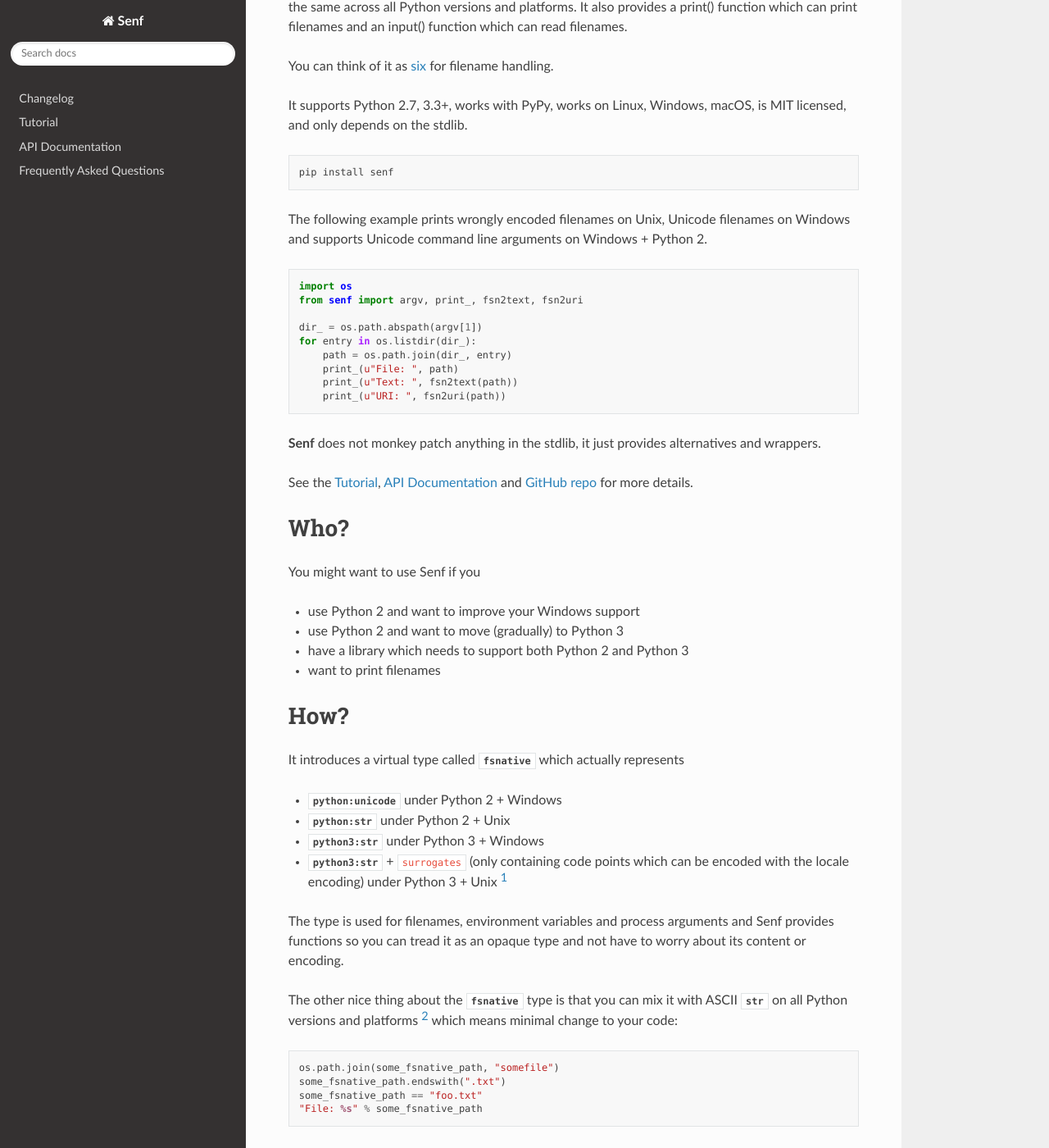
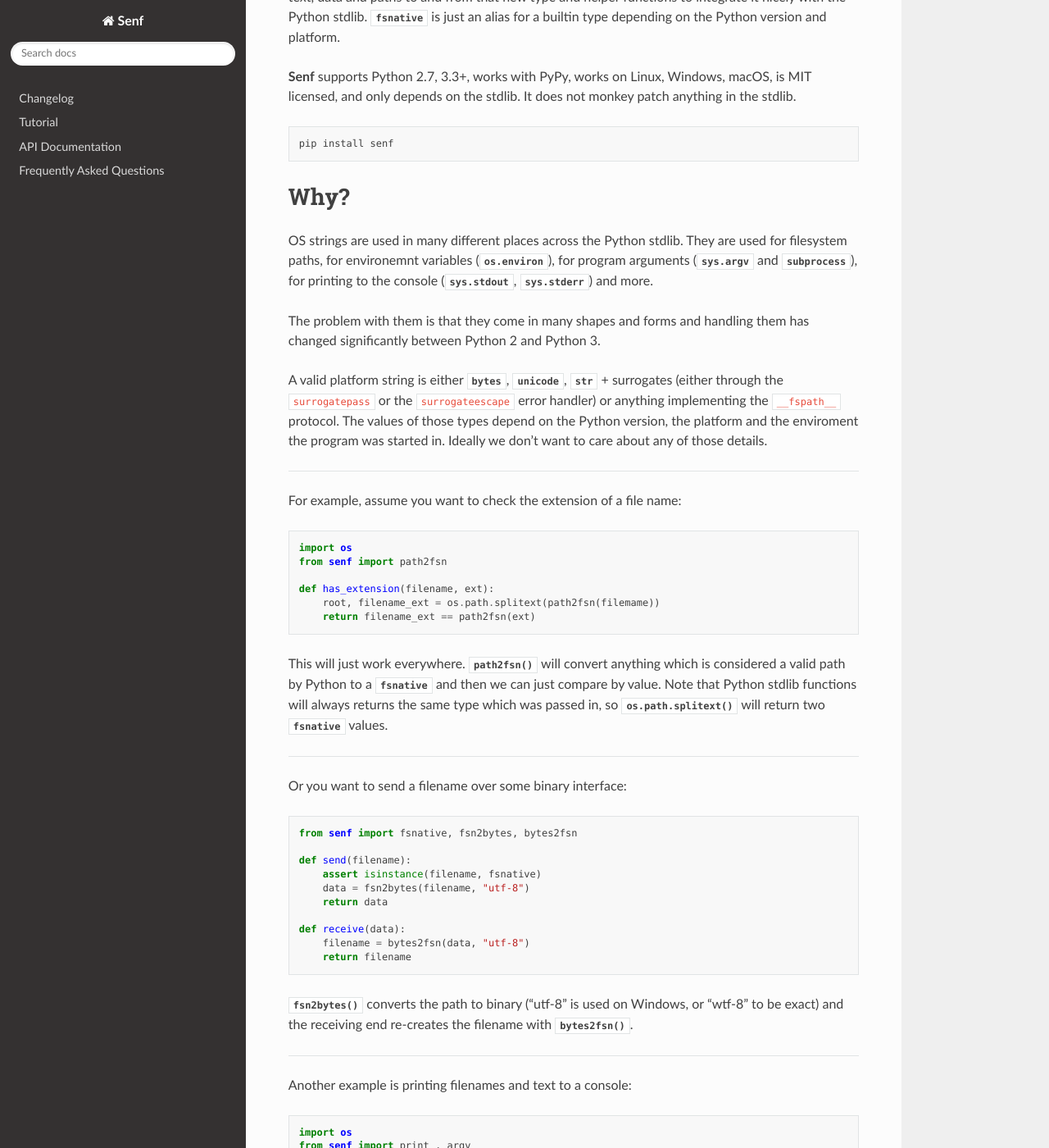
Before and after one commit to quodlibet/senf, a Sphinx documentation site: the page built from docs/index.rst, in a window 1280 px wide and 1400 px high, scrolled down 277 px. Shown: the whole window at 82% size. Built offline with Sphinx 7.4.7 and the Read the Docs theme 2.0.0, drawn with Linux system fonts in a browser that asks for light colours; some of the changed text lies outside the part shown.

Commit message:
Update docs

```diff
--- a/docs/index.rst
+++ b/docs/index.rst
@@ -15,96 +15,105 @@
 
 .. currentmodule:: senf
 
+|
 
-What?
------
+**Senf** introduces a new platform native string type called `fsnative`. It
+adds functions to convert text, data and paths to and from that new type and
+helper functions to integrate it nicely with the Python stdlib. `fsnative` is
+just an alias for a builtin type depending on the Python version and platform.
 
-**Senf** makes filename handling easier by providing a set of filename
-handling functions which work the same across all Python versions and
-platforms. It also provides a print() function which can print filenames and
-an input() function which can read filenames.
-
-You can think of it as `six <https://pypi.org/project/six/>`__ for filename
-handling.
-
-It supports Python 2.7, 3.3+, works with PyPy, works on Linux, Windows,
-macOS, is MIT licensed, and only depends on the stdlib.
+**Senf** supports Python 2.7, 3.3+, works with PyPy, works on Linux, Windows,
+macOS, is MIT licensed, and only depends on the stdlib. It does not monkey
+patch anything in the stdlib.
 
 ::
 
     pip install senf
 
-The following example prints wrongly encoded filenames on Unix, Unicode
-filenames on Windows and supports Unicode command line arguments on Windows +
-Python 2.
+Why?
+----
+
+OS strings are used in many different places across the Python stdlib. They
+are used for filesystem paths, for environemnt variables (`os.environ`), for
+program arguments (`sys.argv` and `subprocess`), for printing to the console
+(`sys.stdout`, `sys.stderr`) and more.
+
+The problem with them is that they come in many shapes and forms and handling
+them has changed significantly between Python 2 and Python 3.
+
+A valid platform string is either `bytes`, `unicode`, `str` + surrogates
+(either through the ``surrogatepass`` or the ``surrogateescape`` error
+handler) or anything implementing the ``__fspath__`` protocol. The values of
+those types depend on the Python version, the platform and the enviroment the
+program was started in. Ideally we don't want to care about any of those
+details.
+
+----
+
+For example, assume you want to check the extension of a file name:
 
 ::
 
     import os
-    from senf import argv, print_, fsn2text, fsn2uri
+    from senf import path2fsn
 
-    dir_ = os.path.abspath(argv[1])
-    for entry in os.listdir(dir_):
-        path = os.path.join(dir_, entry)
-        print_(u"File: ", path)
-        print_(u"Text: ", fsn2text(path))
-        print_(u"URI: ", fsn2uri(path))
+    def has_extension(filename, ext):
+        root, filename_ext = os.path.splitext(path2fsn(filemame))
+        return filename_ext == path2fsn(ext)
 
-**Senf** does not monkey patch anything in the stdlib, it just provides
-alternatives and wrappers.
+This will just work everywhere. :func:`path2fsn` will convert anything which
+is considered a valid path by Python to a `fsnative` and then we can just
+compare by value. Note that Python stdlib functions will always returns the
+same type which was passed in, so :func:`os.path.splitext` will return two
+`fsnative` values.
 
-See the :doc:`tutorial`, :doc:`api` and `GitHub repo
-<https://github.com/lazka/senf>`__ for more details.
+----
+
+Or you want to send a filename over some binary interface:
+
+::
+
+    from senf import fsnative, fsn2bytes, bytes2fsn
+
+    def send(filename):
+        assert isinstance(filename, fsnative)
+        data = fsn2bytes(filename, "utf-8")
+        return data
+
+    def receive(data):
+        filename = bytes2fsn(data, "utf-8")
+        return filename
+
+:func:`fsn2bytes` converts the path to binary ("utf-8" is used on Windows, or
+"wtf-8" to be exact) and the receiving end re-creates the filename with
+:func:`bytes2fsn`.
+
+----
+
+Another example is printing filenames and text to a console:
+
+::
+
+    import os
+    from senf import print_, argv
+
+    for filename in os.listdir(argv[1]):
+        print_(u"File: ", filename)
+
+**Senf** provids its own print function which can output platform strings as
+is and mix them with text. No more encoding/decoding errors.
+
+In addition, **Senf** emulates ANSI escape sequence handling when using the
+Windows console and extends Python 2 under Windows with Unicode support for
+`sys.argv` and `os.environ`.
 
 
 Who?
 ----
 
-You might want to use Senf if you
+**Senf** is used by the following software:
 
-* use Python 2 and want to improve your Windows support
-* use Python 2 and want to move (gradually) to Python 3
-* have a library which needs to support both Python 2 and Python 3
-* want to print filenames
-
-
-How?
-----
-
-It introduces a virtual type called `fsnative` which actually represents
-
-- :obj:`python:unicode` under Python 2 + Windows
-- :obj:`python:str` under Python 2 + Unix
-- :obj:`python3:str` under Python 3 + Windows
-- :obj:`python3:str` + ``surrogates`` (only containing code points which can
-  be encoded with the locale encoding) under Python 3 + Unix [#]_
-
-The type is used for filenames, environment variables and process arguments
-and Senf provides functions so you can tread it as an opaque type and not have
-to worry about its content or encoding.
-
-The other nice thing about the `fsnative` type is that you can mix it with
-ASCII `str` on all Python versions and platforms [#]_ which means minimal
-change to your code:
-
-::
-
-    os.path.join(some_fsnative_path, "somefile")
-    some_fsnative_path.endswith(".txt")
-    some_fsnative_path == "foo.txt"
-    "File: %s" % some_fsnative_path
-
-For non-ASCII text you will need to use the `fsnative` helper:
-
-::
-
-    os.path.join(some_fsnative_path, fsnative(u"Gewürze"))
-
-----
-
-.. [#] Under Python 3, bytes is also a valid type for paths under Unix.
-       Senf does not use/allow it as there are stdlib modules, like pathlib,
-       which don't support bytes and mixing bytes with str + surrogates
-       doesn't work.
-.. [#] As long as you don't use "unicode_literals", which I strongly
-       recommend you don't use.
+* `Quod Libet <https://quodlibet.readthedocs.io/>`__ - A multi platform music
+  player
+* `mutagen <https://mutagen.readthedocs.io>`__ - A Python multimedia tagging
+  library
```
Also changed, not shown: 1 other file.
